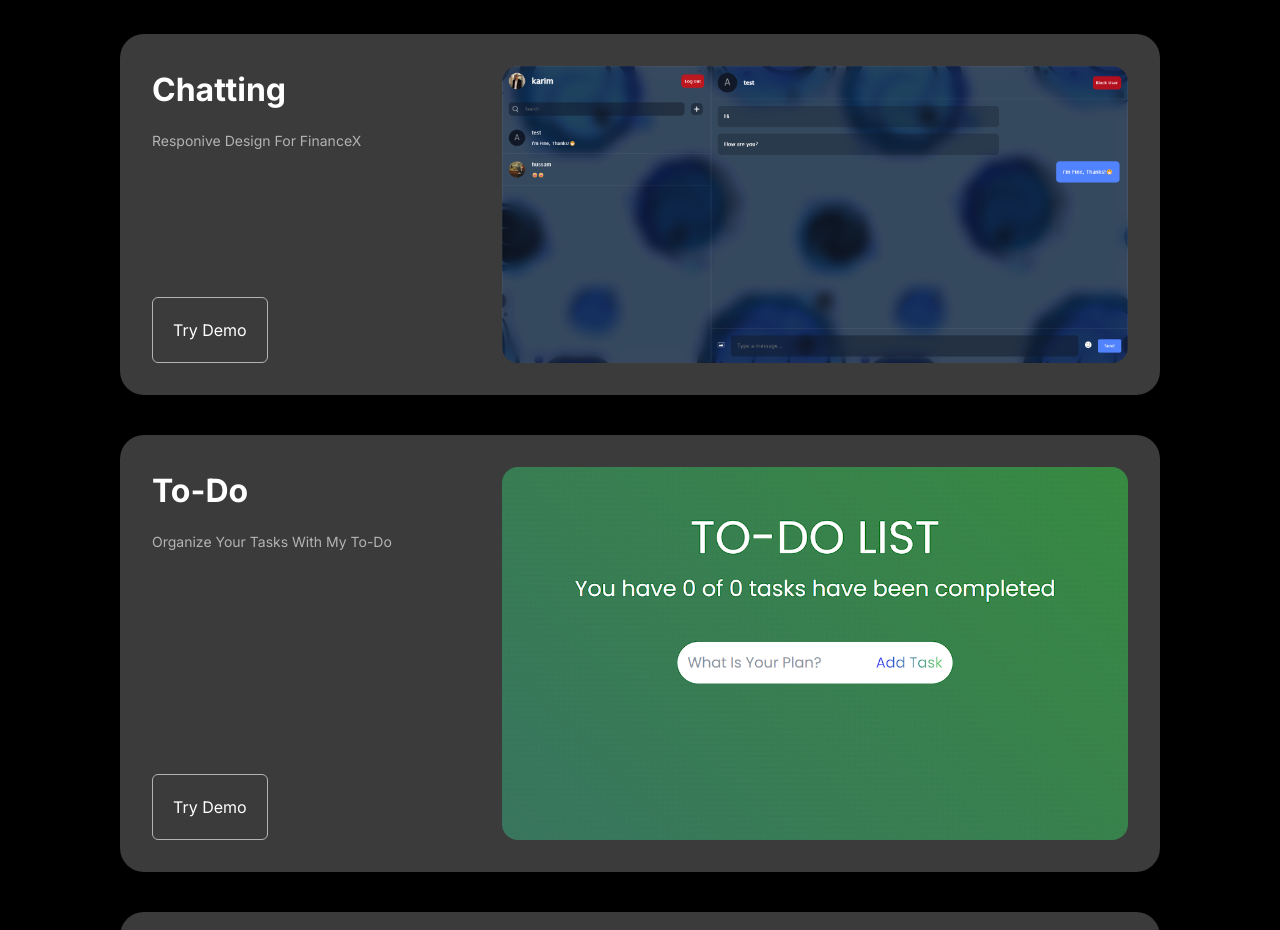
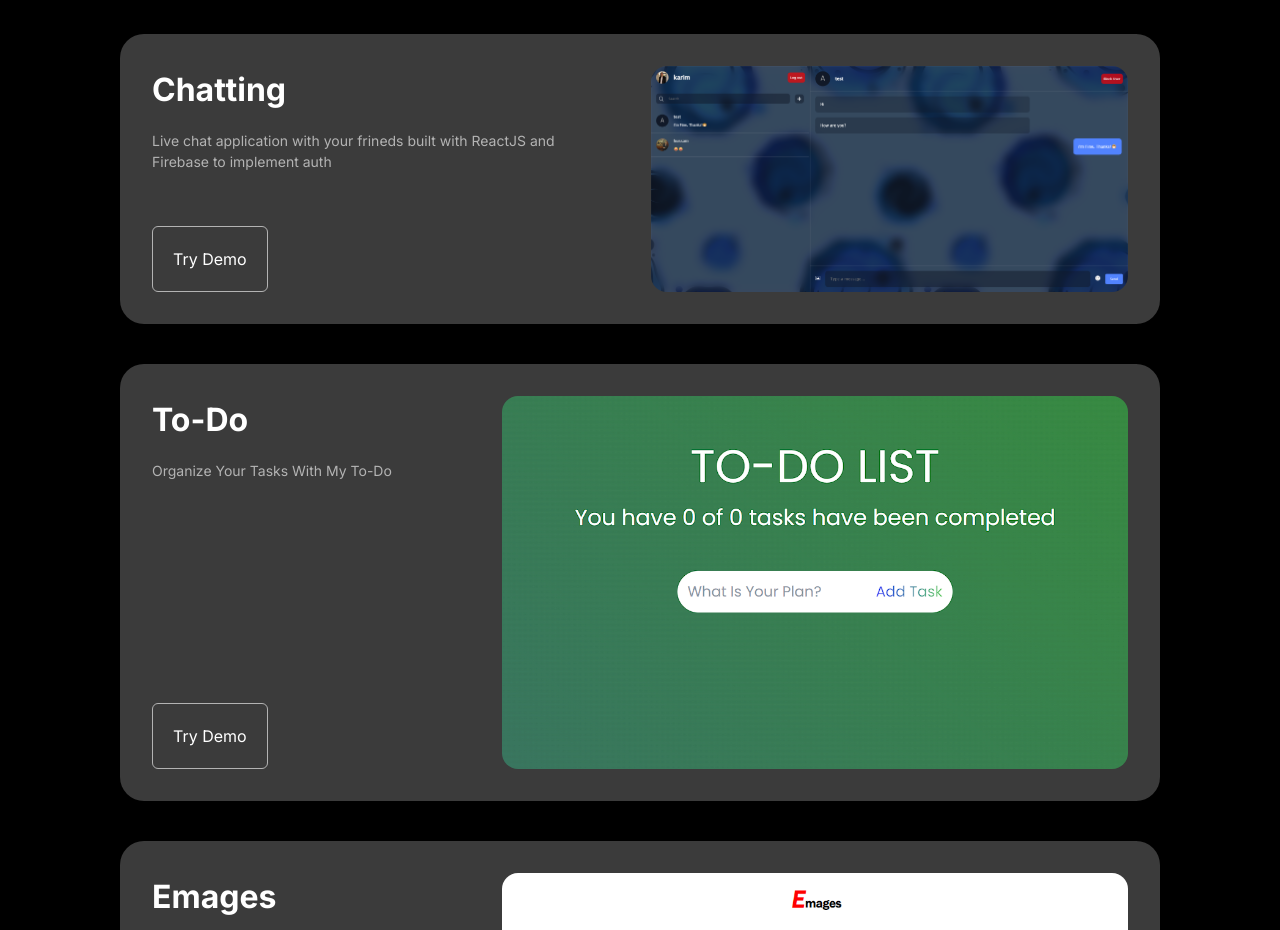
Before and after one commit to KarimElaskary/Portfolio, a React (Vite) app: page / in a window 1280 px wide. Shown: the part 1320-2250 px from the top of the page. Built offline with nearby package versions, Linux system fonts and the light colour scheme.

Commit message:
project description updated

```diff
--- a/src/components/MyWork.jsx
+++ b/src/components/MyWork.jsx
@@ -8,7 +8,7 @@ const MyWork = () => {
   const Data = [
     {
       title: 'Chatting',
-      description: 'Responive Design For FinanceX',
+      description: 'Live chat application with your frineds built with ReactJS and Firebase to implement auth',
       image: Chatting,
       link: 'https://react-firebase-chat-olive.vercel.app//',
     },
```
